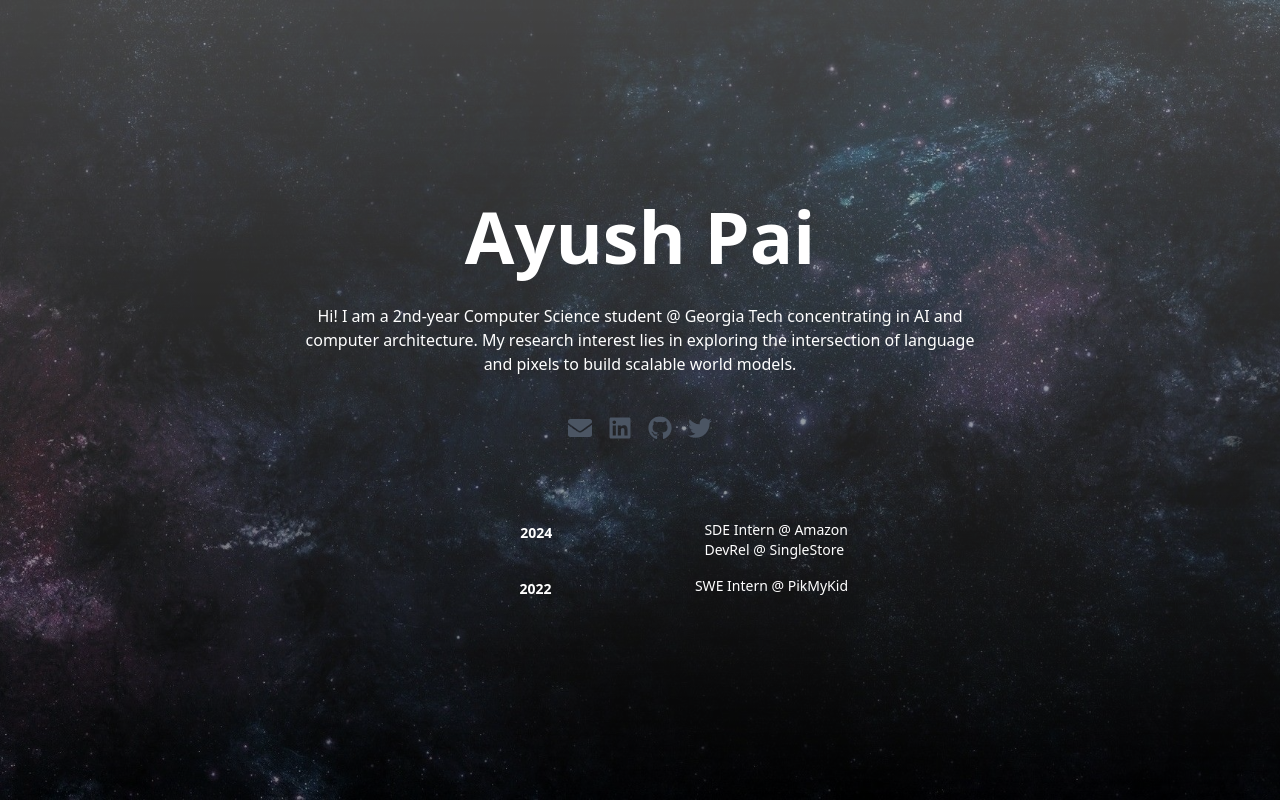
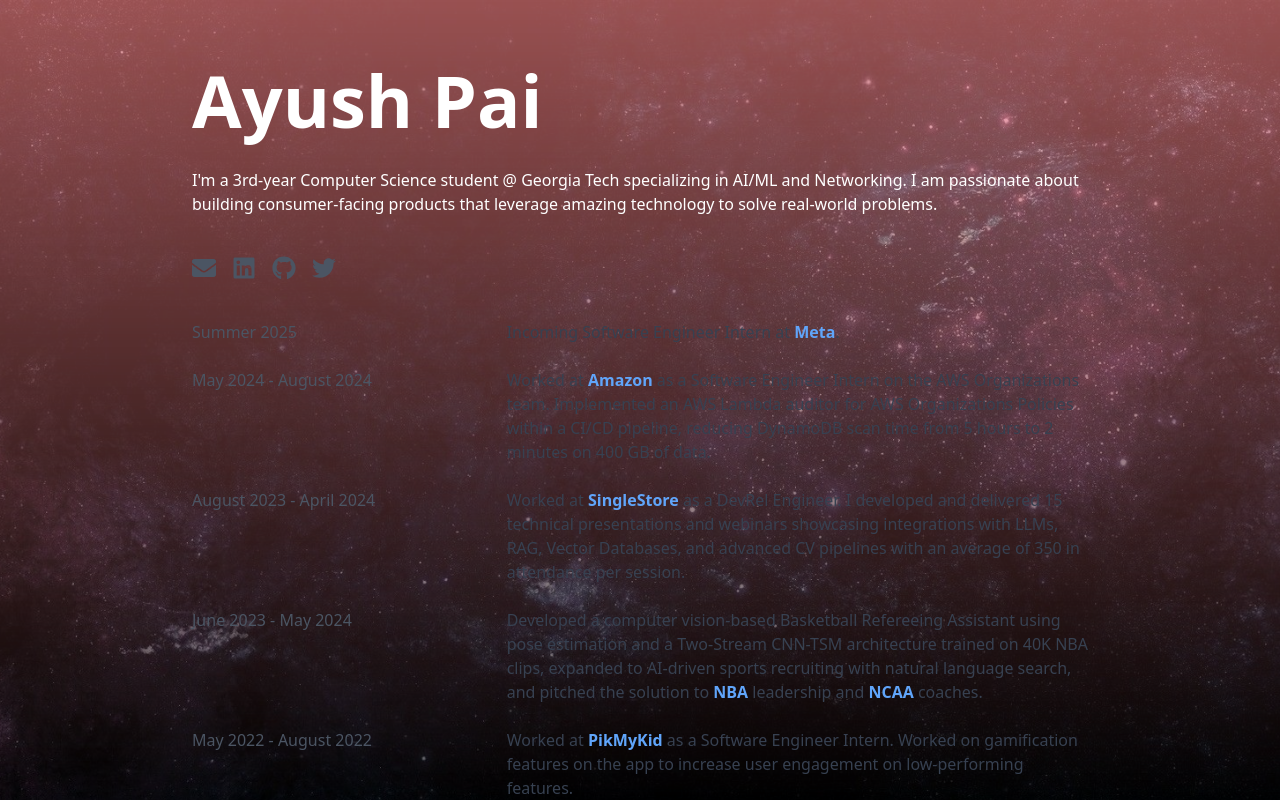
Before and after one commit to ayushpai/ayushpai.github.io, a Next.js app: page / in a window 1280 px wide. Shown: the top 800 px of the page. Built offline with nearby package versions, Linux system fonts and the light colour scheme.

Commit message:
Updated Dec 2024

```diff
--- a/src/app/globals.css
+++ b/src/app/globals.css
@@ -6,7 +6,7 @@
 @media (prefers-color-scheme: light) {
   :root {
     --foreground-rgb: 255, 255, 255;
-    --background-start-rgb: 135, 135, 135;
+    --background-start-rgb: 1305, 135, 135;
     --background-end-rgb: 0, 0, 0;
   }
 }
@@ -15,7 +15,7 @@
   :root {
     --foreground-rgb: 255, 255, 255;
     --background-start-rgb: 0, 0, 0;
-    --background-end-rgb: 75, 75, 75;
+    --background-end-rgb: 30, 30, 30;
   }
 }
 
@@ -35,7 +35,7 @@
   background-image: url('/stars.jpeg');
   background-size: cover;
   background-position: center;
-  opacity: 0.5; /* 20% opacity */
+  opacity: 0.4; /* 20% opacity */
   z-index: -1;
 }
 
--- a/src/app/page.tsx
+++ b/src/app/page.tsx
@@ -1,60 +1,137 @@
 import Head from "next/head";
 import { FaEnvelope, FaLinkedin, FaGithub, FaTwitter } from "react-icons/fa";
 
+const experiences = [
+  {
+    period: "Summer 2025",
+    description: (
+      <>
+        Incoming Software Engineer Intern at{" "}
+        <span className="font-bold text-blue-400">Meta</span>.
+      </>
+    ),
+  },
+  {
+    period: "May 2024 - August 2024",
+    description: (
+      <>
+        Worked at{" "}
+        <span className="font-bold text-blue-400">Amazon</span> as a Software Engineer Intern on the AWS Organizations team. Implemented an AWS Lambda auditor for AWS Organizations Policies within a CI/CD pipeline, reducing DynamoDB scan time from 5 hours to 2 minutes on 400 GB of data.
+      </>
+    ),
+  },
+  {
+    period: "August 2023 - April 2024",
+    description: (
+      <>
+        Worked at{" "}
+        <span className="font-bold text-blue-400">SingleStore</span> as a DevRel Engineer. I developed and delivered 15 technical presentations and webinars showcasing integrations with LLMs, RAG, Vector Databases, and advanced CV pipelines with an average of 350 in attendance per session.
+      </>
+    ),
+  },
+  {
+    period: "June 2023 - May 2024",
+    description: (
+      <>
+        Developed a computer vision-based Basketball Refereeing Assistant using pose estimation and a Two-Stream CNN-TSM architecture trained on 40K{" "}
+        NBA clips, expanded to AI-driven sports recruiting with natural language search, and pitched the solution to{" "}
+        <span className="font-bold text-blue-400">NBA</span> leadership and{" "}
+        <span className="font-bold text-blue-400">NCAA</span> coaches.
+      </>
+    ),
+  },
+  {
+    period: "May 2022 - August 2022",
+    description: (
+      <>
+        Worked at{" "}
+        <span className="font-bold text-blue-400">PikMyKid</span> as a Software Engineer Intern. Worked on gamification features on the app to increase user engagement on low-performing features.
+      </>
+    ),
+  },
+  {
+    period: "2018 - 2022",
+    description: (
+      <>
+        Built 15 consumer-facing mobile applications with 200K+ downloads and 30K monthly active users.
+      </>
+    ),
+  },
+];
+
 export default function Home() {
   return (
-    <main className="flex min-h-screen flex-col items-center justify-center p-4">
-      <div className="text-center">
+    <main className="flex min-h-screen flex-col items-center justify-start pt-16 px-4">
+      <Head>
+        <title>Ayush Pai - Home</title>
+        <meta name="description" content="Ayush Pai's personal website" />
+      </Head>
+      <div className="text-left max-w-4xl mx-auto">
+        {/* Header */}
         <h1 className="text-7xl font-bold mb-8">Ayush Pai</h1>
 
-      <div className="text-justify-center mx-auto max-w-2xl mb-10">
-        <p className="text-md">Hi! I am a 2nd-year Computer Science student @ Georgia Tech concentrating in AI and computer architecture. My research interest lies in exploring the intersection of language and pixels to build scalable world models.</p>
+        {/* Description */}
+        <div className="text-left mb-10">
+          <p className="text-md">
+            I'm a 3rd-year Computer Science student @ Georgia Tech specializing in AI/ML and Networking. I am passionate about building consumer-facing products that leverage amazing technology to solve real-world problems.
+          </p>
         </div>
 
-      <div className="flex justify-center gap-4 mb-20">
-        <a href="mailto:ayushpai@gatech.edu" aria-label="Email" className="text-gray-600 dark:text-gray-300 hover:text-gray-500 dark:hover:text-gray-400" target="_blank" rel="noopener noreferrer">
+        {/* Social Icons */}
+        <div className="flex justify-start gap-4 mb-10">
+          <a
+            href="mailto:ayushpai@gatech.edu"
+            aria-label="Email"
+            className="text-gray-600 dark:text-gray-300 hover:text-gray-500 dark:hover:text-gray-400"
+            target="_blank"
+            rel="noopener noreferrer"
+          >
             <FaEnvelope size={24} />
           </a>
-        <a href="https://www.linkedin.com/in/ayushpai/" aria-label="LinkedIn" className="text-gray-600 dark:text-gray-300 hover:text-gray-500 dark:hover:text-gray-400" target="_blank" rel="noopener noreferrer">
+          <a
+            href="https://www.linkedin.com/in/ayushpai/"
+            aria-label="LinkedIn"
+            className="text-gray-600 dark:text-gray-300 hover:text-gray-500 dark:hover:text-gray-400"
+            target="_blank"
+            rel="noopener noreferrer"
+          >
             <FaLinkedin size={24} />
           </a>
-        <a href="https://github.com/ayushpai" aria-label="GitHub" className="text-gray-600 dark:text-gray-300 hover:text-gray-500 dark:hover:text-gray-400" target="_blank" rel="noopener noreferrer">
+          <a
+            href="https://github.com/ayushpai"
+            aria-label="GitHub"
+            className="text-gray-600 dark:text-gray-300 hover:text-gray-500 dark:hover:text-gray-400"
+            target="_blank"
+            rel="noopener noreferrer"
+          >
             <FaGithub size={24} />
           </a>
-        <a href="https://twitter.com/ayushspai" aria-label="Twitter" className="text-gray-600 dark:text-gray-300 hover:text-gray-500 dark:hover:text-gray-400" target="_blank" rel="noopener noreferrer">
+          <a
+            href="https://twitter.com/ayushspai"
+            aria-label="Twitter"
+            className="text-gray-600 dark:text-gray-300 hover:text-gray-500 dark:hover:text-gray-400"
+            target="_blank"
+            rel="noopener noreferrer"
+          >
             <FaTwitter size={24} />
           </a>
         </div>
 
-      {/* Work Experience Section */}
-      <div className="w-full text-center relative">
-        {/* Vertical Line with Gradient at the Bottom */}
-
-        <div className="flex flex-col items-center space-y-4">
-          {/* Experience Entry */}
-          <div className="flex justify-center items-center w-full">
-            <div className="w-full max-w-md flex justify-between px-4">
-              <div className="flex-1 text-center">
-                <span className="text-sm font-black">2024</span>
+        {/* Experience Section */}
+        <div className="max-w-4xl mx-auto mb-20">
+          <div className="space-y-6">
+            {experiences.map((exp, index) => (
+              <div key={index} className="flex flex-col md:flex-row">
+                <div className="md:w-1/3 text-gray-600 dark:text-gray-400 font-medium">
+                  {exp.period}
                 </div>
-              <div className="text-left text-sm pl-16">
-                <p>SDE Intern @ Amazon</p>
-                <p>DevRel @ SingleStore</p>
+                <div className="md:w-2/3 mt-2 md:mt-0 md:pl-4">
+                  <p className="text-gray-700 dark:text-gray-300">
+                    {exp.description}
+                  </p>
                 </div>
               </div>
-          </div>
-
-          {/* Experience Entry */}
-          <div className="flex justify-center items-center w-full">
-            <div className="w-full max-w-md flex justify-between px-4">
-              <div className="flex-1 text-center">
-                <span className="text-sm font-black">2022</span>
-              </div>
-              <div className="text-left text-sm pl-14">
-                <p>SWE Intern @ PikMyKid</p>
-              </div>
-            </div>
-          </div>
+            ))}
           </div>
         </div>
       </div>
```
Lines whose indentation alone changed are shown as unchanged.
